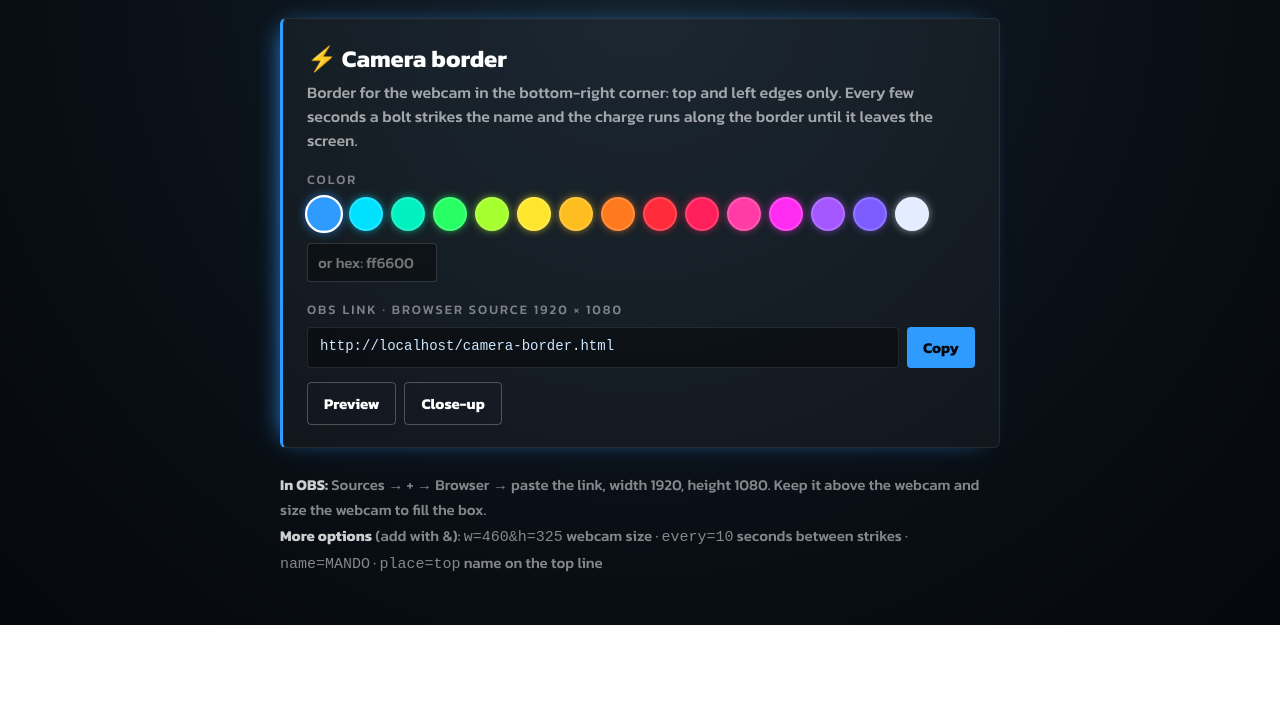
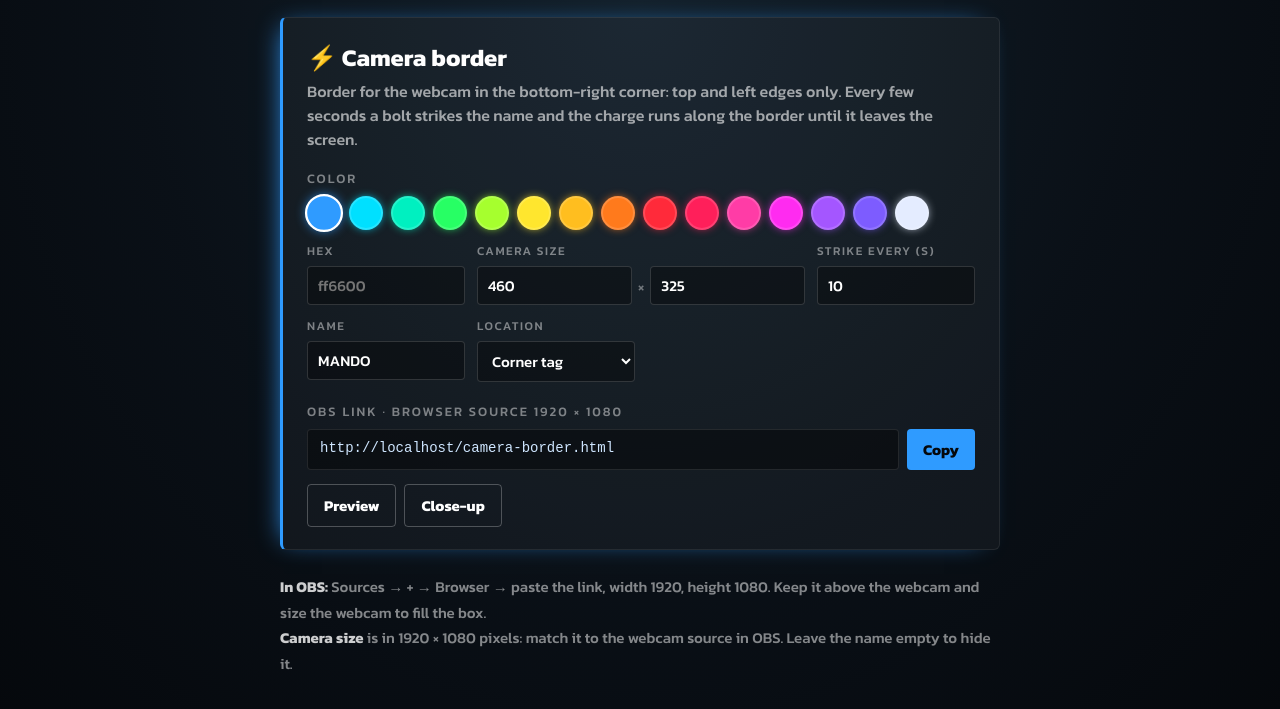
Before and after one commit to carlos-andemberg/mando, a plain HTML site: page index.html in a window 1280 px wide. Shown: the part 175-884 px from the top of the page. Before the commit the page ends 800 px from the top, so only its background shows below. Drawn offline with Linux system fonts and the light colour scheme.

Commit message:
Link builder: camera size, strike interval, name and location fields
The landing page now builds the full OBS link, not just the color.
Only values that differ from the defaults go into the link.

Co-Authored-By: Claude Opus 5.5 <noreply@anthropic.com>

```diff
--- a/index.html
+++ b/index.html
@@ -27,9 +27,17 @@
           background:var(--chip); box-shadow:0 0 10px -2px var(--chip); transition:transform .12s; }
   .chip:hover { transform:scale(1.12); }
   .chip[aria-pressed="true"] { border-color:#fff; transform:scale(1.12); }
-  .row { display:flex; gap:8px; align-items:center; flex-wrap:wrap; margin-bottom:18px; }
-  input[type=text] { font:inherit; font-size:15px; color:#fff; background:rgba(0,0,0,.35); border:1px solid rgba(255,255,255,.15);
-                     border-radius:4px; padding:7px 10px; width:130px; }
+  .fields { display:grid; grid-template-columns:repeat(auto-fit, minmax(130px, 1fr)); gap:12px; margin-bottom:20px; }
+  .field { display:flex; flex-direction:column; gap:6px; min-width:0; }
+  .field > span { font-size:12px; letter-spacing:1.5px; text-transform:uppercase; color:rgba(255,255,255,.45); }
+  .field.wide { grid-column:span 2; }
+  .pair { display:flex; align-items:center; gap:6px; }
+  .pair i { font-style:normal; color:rgba(255,255,255,.4); }
+  input, select { font:inherit; font-size:15px; color:#fff; background:rgba(0,0,0,.35); border:1px solid rgba(255,255,255,.15);
+                  border-radius:4px; padding:7px 10px; width:100%; min-width:0; }
+  input:focus, select:focus { outline:none; border-color:var(--c); box-shadow:0 0 0 1px var(--c); }
+  select option { background:#0a1017; }
+  @media (max-width:480px) { .field.wide { grid-column:auto; } }
   .url { display:flex; gap:8px; align-items:stretch; margin-bottom:14px; }
   .url code { flex:1; min-width:0; overflow-x:auto; white-space:nowrap; font-size:14px; padding:10px 12px; border-radius:4px;
               background:rgba(0,0,0,.4); border:1px solid rgba(255,255,255,.1); color:#cfe6ff; }
@@ -52,8 +60,23 @@
 
     <div class="label">Color</div>
     <div class="chips" id="chips"></div>
-    <div class="row">
-      <input type="text" id="hex" placeholder="or hex: ff6600" maxlength="7" aria-label="Custom hex color">
+    <div class="fields">
+      <label class="field"><span>Hex</span><input type="text" id="hex" placeholder="ff6600" maxlength="7"></label>
+      <div class="field wide"><span>Camera size</span>
+        <div class="pair">
+          <input type="number" id="w" value="460" min="160" max="1880" aria-label="Camera width">
+          <i>×</i>
+          <input type="number" id="h" value="325" min="90" max="880" aria-label="Camera height">
+        </div>
+      </div>
+      <label class="field"><span>Strike every (s)</span><input type="number" id="every" value="10" min="2" max="3600" step="0.5"></label>
+      <label class="field"><span>Name</span><input type="text" id="name" value="MANDO" maxlength="20"></label>
+      <label class="field"><span>Location</span>
+        <select id="place">
+          <option value="corner">Corner tag</option>
+          <option value="top">Top line (covers HUD)</option>
+        </select>
+      </label>
     </div>
 
     <div class="label">OBS link · Browser source 1920 × 1080</div>
@@ -66,7 +89,7 @@
 
   <p class="tips">
     <b>In OBS:</b> Sources → + → Browser → paste the link, width 1920, height 1080. Keep it above the webcam and size the webcam to fill the box.<br>
-    <b>More options</b> (add with &amp;): <code>w=460&amp;h=325</code> webcam size · <code>every=10</code> seconds between strikes · <code>name=MANDO</code> · <code>place=top</code> name on the top line
+    <b>Camera size</b> is in 1920 × 1080 pixels: match it to the webcam source in OBS. Leave the name empty to hide it.
   </p>
 </main>
 
@@ -76,7 +99,9 @@
     yellow: '#ffe62e', gold: '#ffbe1f', orange: '#ff7a1c', red: '#ff2a3a', crimson: '#ff1f5a',
     pink: '#ff3ca6', magenta: '#ff2bf0', purple: '#a456ff', violet: '#7d5cff', white: '#e4ecff',
   };
-  const chips = document.getElementById('chips'), hex = document.getElementById('hex');
+  const $ = id => document.getElementById(id);
+  const chips = $('chips'), hex = $('hex');
+  const DEFAULTS = { w: 460, h: 325, every: 10, name: 'MANDO', place: 'corner' };
   let color = 'blue';
 
   for (const [name, value] of Object.entries(PRESETS)) {
@@ -95,14 +120,38 @@
     color = name;
     document.documentElement.style.setProperty('--c', value);
     for (const c of chips.children) c.setAttribute('aria-pressed', c.title === name);
+    build();
+  }
+
+  // a number from a field, clamped to the range the border accepts (null = empty, use the default)
+  function num(id, min, max) {
+    const n = parseFloat($(id).value);
+    return Number.isFinite(n) ? Math.min(max, Math.max(min, Math.round(n * 10) / 10)) : null;
+  }
+
+  // the link only carries what differs from the defaults
+  function build() {
+    const p = [];
+    if (color !== 'blue') p.push('color=' + color);
+    const w = num('w', 160, 1880), h = num('h', 90, 880);
+    if (w !== null && w !== DEFAULTS.w) p.push('w=' + w);
+    if (h !== null && h !== DEFAULTS.h) p.push('h=' + h);
+    const every = num('every', 2, 3600);
+    if (every !== null && every !== DEFAULTS.every) p.push('every=' + every);
+    const name = $('name').value.trim();
+    if (name !== DEFAULTS.name) p.push('name=' + encodeURIComponent(name));
+    if ($('place').value !== DEFAULTS.place) p.push('place=' + $('place').value);
+
     const url = new URL('camera-border.html', location.href);
-    if (name !== 'blue') url.search = '?color=' + name;
-    document.getElementById('url').textContent = url.href;
-    document.getElementById('preview').href = url.href;
-    document.getElementById('zoom').href = url.href + (url.search ? '&' : '?') + 'zoom';
+    url.search = p.length ? '?' + p.join('&') : '';
+    $('url').textContent = url.href;
+    $('preview').href = url.href;
+    $('zoom').href = url.href + (p.length ? '&' : '?') + 'zoom';
   }
-  document.getElementById('copy').onclick = async e => {
-    try { await navigator.clipboard.writeText(document.getElementById('url').textContent); e.target.textContent = 'Copied!'; }
+  for (const id of ['w', 'h', 'every', 'name', 'place']) { $(id).addEventListener('input', build); $(id).addEventListener('change', build); }
+
+  $('copy').onclick = async e => {
+    try { await navigator.clipboard.writeText($('url').textContent); e.target.textContent = 'Copied!'; }
     catch { e.target.textContent = 'Select & copy'; }
     setTimeout(() => e.target.textContent = 'Copy', 1500);
   };
```
Also changed, not shown: 1 other file.
